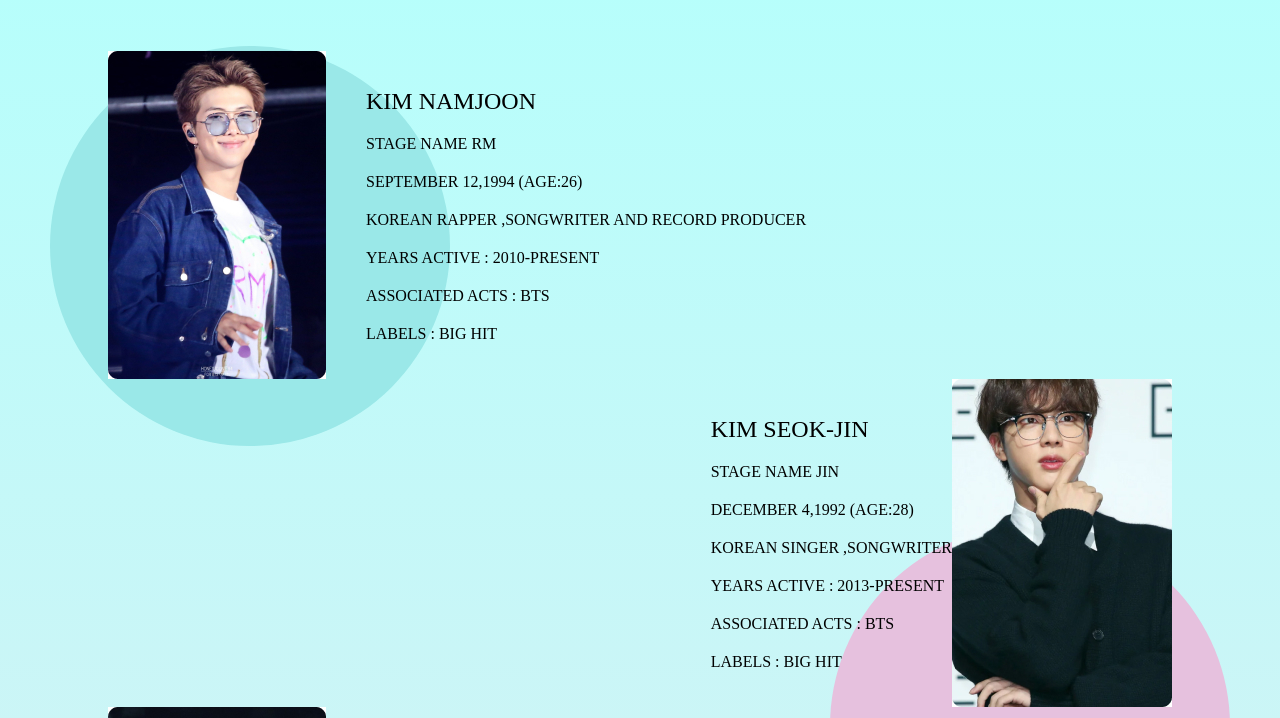
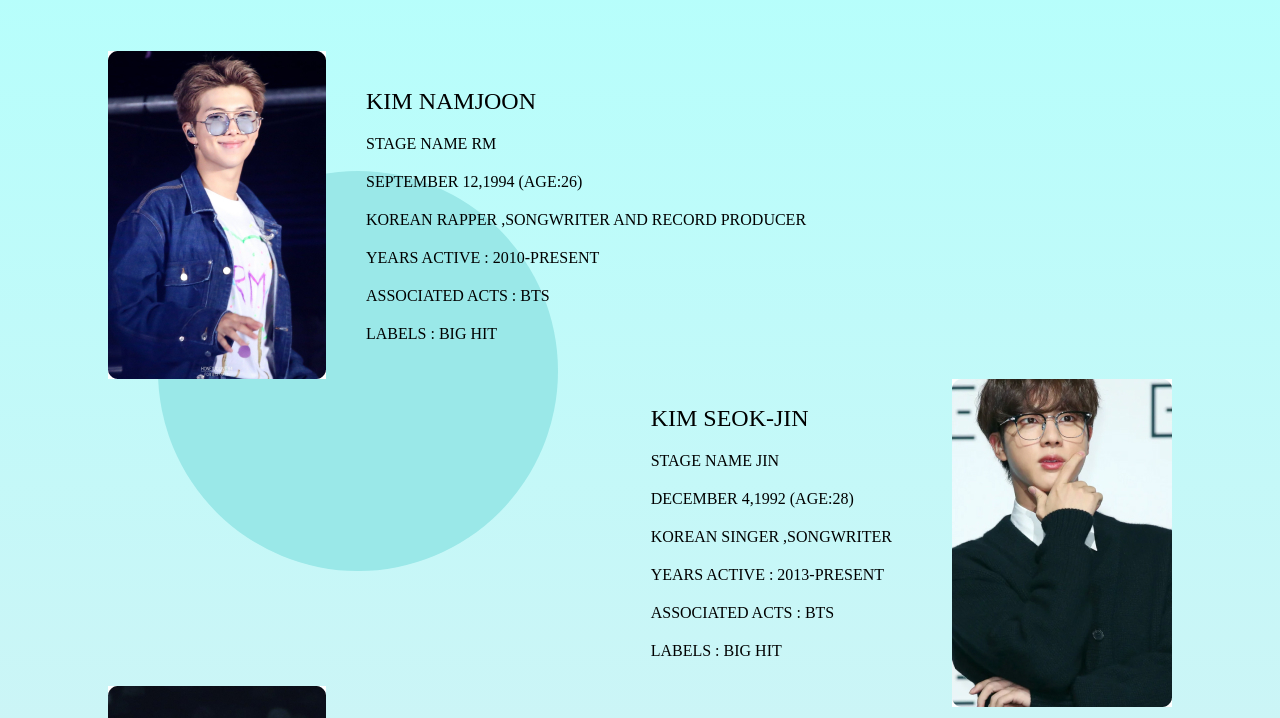
Before and after one commit to Manasa0909/BTS, a plain HTML site: page about.html in a window 1280 px wide. Shown: the part 74-792 px from the top of the page. Drawn offline with Linux system fonts and the light colour scheme; a web font is replaced by a local one.

Commit message:
Update about.css

```diff
--- a/about.css
+++ b/about.css
@@ -1,6 +1,7 @@
 body{
     background-color: #FFDEE9;
     background-image: linear-gradient(0deg,#FFDEE9 0%,#B5FFFC 100%);
+    width: auto;
 }
 .first {
     display: flex;
@@ -36,21 +37,34 @@
 .about{
     margin: 0 100px;
 }
-.even,.odd{
-    display: flex;
+.about{
+    position: relative;
+}
+.even ol{
+    padding-right: 280px;
+
+}
+.even img{
+    position: absolute;
+    right: 0;
 }
 .even{
-    float: right;
-    flex-direction: row-reverse;
+    display: flex;
+    justify-content: right;
 
 }
 .odd{
-    float: left;
+    display: flex;
+
+
 }
 .about ol{
     display: flex;
     justify-content: center;
     flex-direction: column;
+}
+ol{
+
 }
 .about ol li{
     padding: 10px 0;
@@ -166,7 +180,7 @@
     align-items: center;
     flex-wrap: wrap;
     background-color: grey;
-    position: relative;
+   position:relative;
     bottom: 0;
     width: 100%;
     top: 20px;
```
